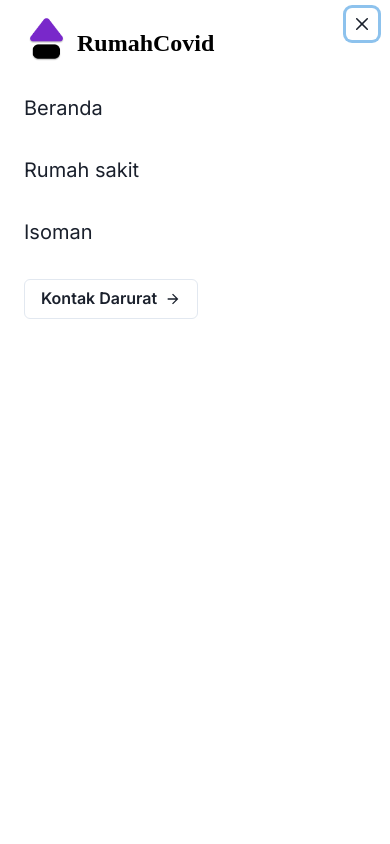
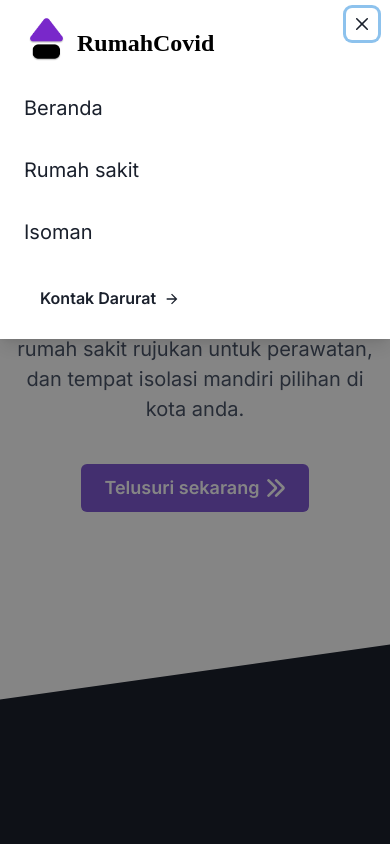
Before and after one commit to kalwabed/rumah-covid, a Next.js app: page / in a window 390 px wide. Both pictures are taken after a click on the button "open menu". Shown: the top 844 px of the page. Built offline with nearby package versions, Linux system fonts and the light colour scheme; a web font is replaced by a local one.

Commit message:
adjusting more spacing

```diff
--- a/src/components/home/emergency-list.tsx
+++ b/src/components/home/emergency-list.tsx
@@ -23,7 +23,7 @@ const contactList = [
 
 const EmergencyList = () => {
   return (
-    <Container mt={64}>
+    <Container mt={[32, 64]}>
       <SectionHeader
         id="kontak-darurat"
         description="Kumpulan informasi situs dan kontak penting terkait fasilitas serta alat kesehatan untuk COVID-19 di level nasional."
--- a/src/components/home/news.tsx
+++ b/src/components/home/news.tsx
@@ -41,7 +41,7 @@ const news = [
 
 const News = () => {
   return (
-    <Container mt={64}>
+    <Container mt={[32, 64]}>
       <SectionHeader description="Menambah wawasan melalui artikel yang ditulis oleh para tenaga ahli di lapangan.">
         Berita terkini
       </SectionHeader>
--- a/src/components/layout/mobile-navigation.tsx
+++ b/src/components/layout/mobile-navigation.tsx
@@ -30,23 +30,27 @@ const MobileNavigation = ({ isWhite = false }) => {
         icon={<HamburgerIcon />}
         onClick={onOpen}
       />
-      <Drawer size="full" isOpen={isOpen} placement="right" onClose={onClose}>
+      <Drawer size="xl" isOpen={isOpen} placement="top" onClose={onClose}>
         <DrawerOverlay />
         <DrawerContent>
           <DrawerCloseButton />
           <DrawerHeader>
-            <Logo />{' '}
+            <Logo />
           </DrawerHeader>
           <DrawerBody>
-            <VStack fontSize="xl" align="start" spacing={8}>
+            <VStack fontSize="xl" align="start" spacing={8} mb={3}>
               {navs.map(nav => (
                 <Link key={nav.href} href={nav.href}>
-                  <a>{nav.label}</a>
+                  <a onClick={onClose}>{nav.label}</a>
                 </Link>
               ))}
-              <Button variant="outline" rightIcon={<ArrowForwardIcon />}>
-                Kontak Darurat
-              </Button>
+              <Link href="/#kontak-darurat">
+                <a>
+                  <Button variant="ghost" onClick={onClose} rightIcon={<ArrowForwardIcon />}>
+                    Kontak Darurat
+                  </Button>
+                </a>
+              </Link>
             </VStack>
           </DrawerBody>
         </DrawerContent>
--- a/src/components/shared/telemedicine.tsx
+++ b/src/components/shared/telemedicine.tsx
@@ -6,7 +6,7 @@ import Container from '@components/layout/container'
 
 const Telemedicine = () => {
   return (
-    <Container mt={40}>
+    <Container mt={[20, 40]}>
       <Flex
         pos="relative"
         align="center"
```
